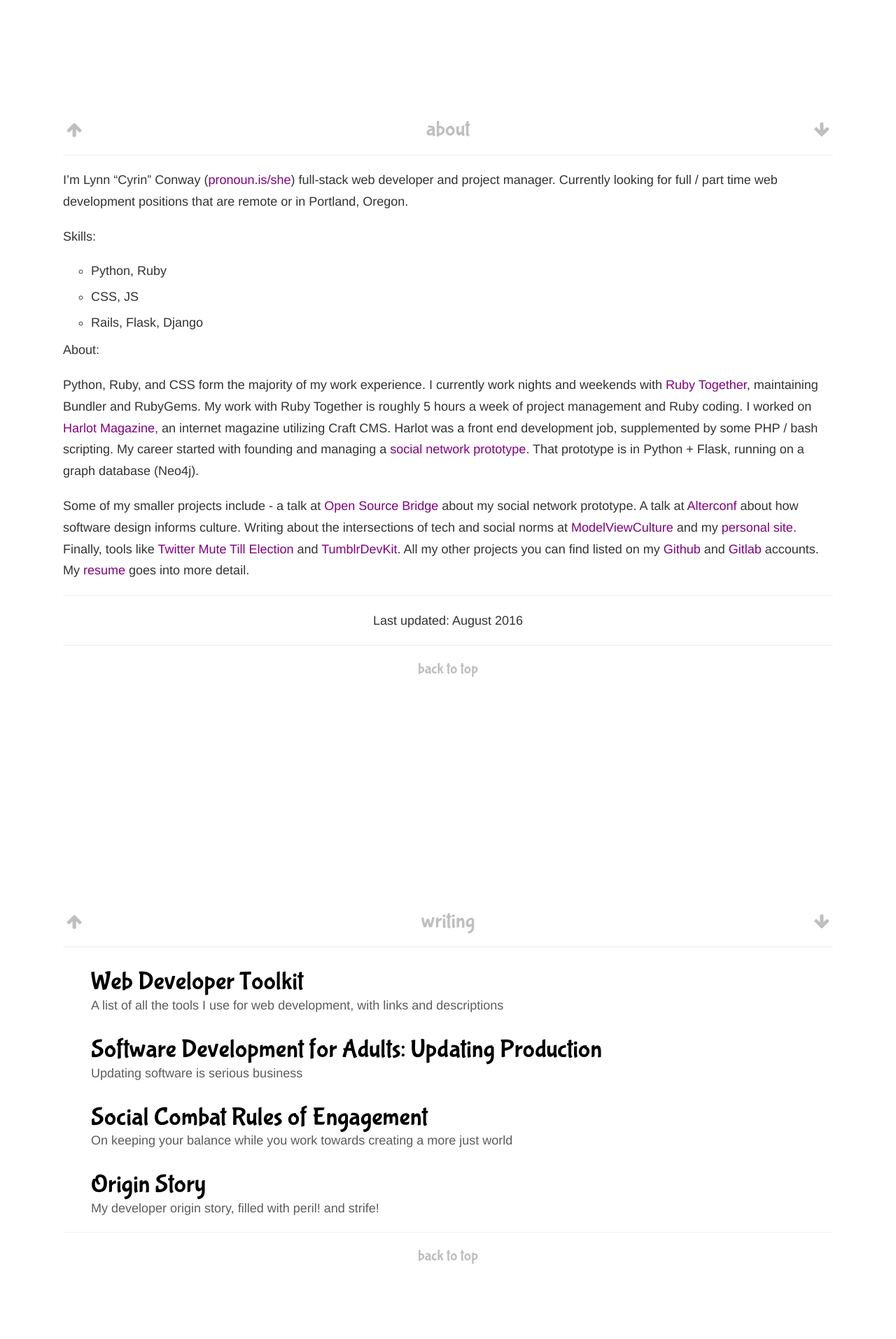
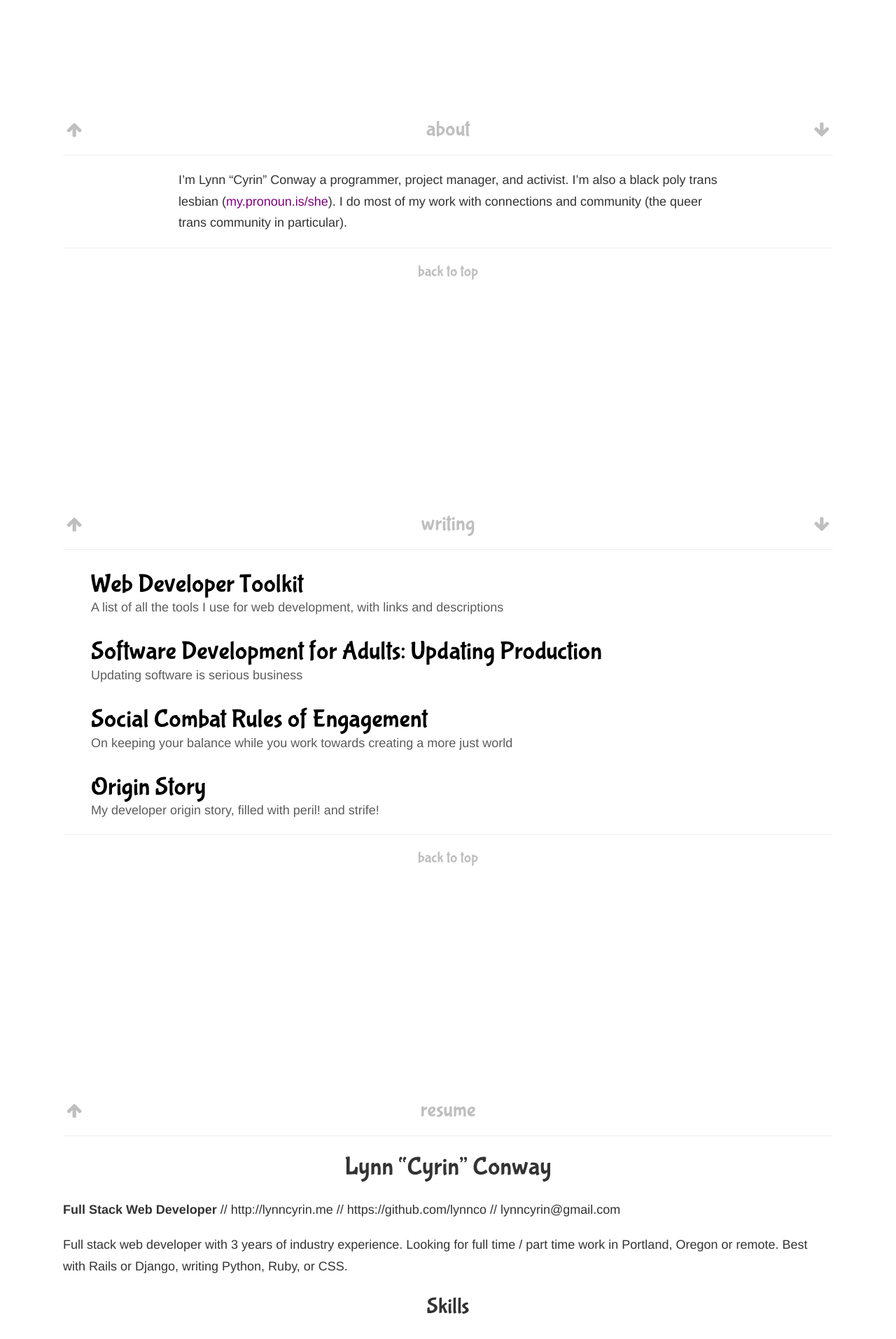
Before and after one commit to coilysiren/lynncyrin.github.io, a Jekyll site: the page built from index.html, in a window 1280 px wide. Shown: the part 942-2856 px from the top of the page at 70% size. Built offline with Jekyll 4.4.1, drawn with Linux system fonts in a browser that asks for light colours; nearby versions of some CDN libraries.

Commit message:
bio less tech

```diff
--- a/_includes/about.md
+++ b/_includes/about.md
@@ -1,13 +1 @@
-I'm Lynn "Cyrin" Conway ([pronoun.is/she](http://pronoun.is/she)) full-stack web developer and project manager. Currently looking for full / part time web development positions that are remote or in Portland, Oregon.
-
-Skills:
-
-- Python, Ruby
-- CSS, JS
-- Rails, Flask, Django
-
-About:
-
-Python, Ruby, and CSS form the majority of my work experience. I currently work nights and weekends with [Ruby Together](https://rubytogether.org/), maintaining Bundler and RubyGems. My work with Ruby Together is roughly 5 hours a week of project management and Ruby coding. I worked on [Harlot Magazine](http://harlot.media/), an internet magazine utilizing Craft CMS. Harlot was a front end development job, supplemented by some PHP / bash scripting. My career started with founding and managing a [social network prototype](https://gitlab.com/collectqt/quirell). That prototype is in Python + Flask, running on a graph database (Neo4j).
-
-Some of my smaller projects include - a talk at [Open Source Bridge](http://opensourcebridge.org/sessions/1608) about my social network prototype. A talk at [Alterconf](http://www.alterconf.com/speakers/lynn-cyrin) about how software design informs culture. Writing about the intersections of tech and social norms at [ModelViewCulture](https://modelviewculture.com/authors/lynn-cyrin) and my [personal site](http://lynncyrin.me). Finally, tools like [Twitter Mute Till Election](https://twitter.com/lynncyrin/status/720841089641394177) and [TumblrDevKit](https://github.com/LynnCo/TumblrDevKit). All my other projects you can find listed on my [Github](https://github.com/LynnCo) and [Gitlab](https://gitlab.com/u/cyrin) accounts. My [resume](http://lynncyrin.me/resume.pdf) goes into more detail.
+I'm Lynn "Cyrin" Conway a programmer, project manager, and activist. I'm also a black poly trans lesbian ([my.pronoun.is/she](http://my.pronoun.is/she)). I do most of my work with connections and community (the queer trans community in particular).
--- a/_sass/_body.sass
+++ b/_sass/_body.sass
@@ -21,7 +21,15 @@
 .centered
     text-align: center
 
+.compressed
+    padding-left: 15%
+    padding-right: 15%
+
 @media (max-width: 768px)
 
     body
         font-size: 1.1em
+
+    .compressed
+        padding-left: 0
+        padding-right: 0
--- a/index.html
+++ b/index.html
@@ -16,12 +16,14 @@
         </div>
         <hr>
         {% capture about %}{% include about.md %}{% endcapture %}
-        {{ about | markdownify }}
+        <div class="compressed">{{ about | markdownify }}</div>
         <hr>
+        <!--
         <div class="centered">
           <p>Last updated: August 2016</p>
         </div>
         <hr>
+        -->
         <div class="article-navigation">
           <a href="/#" class="article-header"><h3>back to top</h3></a>
         </div>
```
Also changed, not shown: archive/about.md (added, +13 -0 lines).
